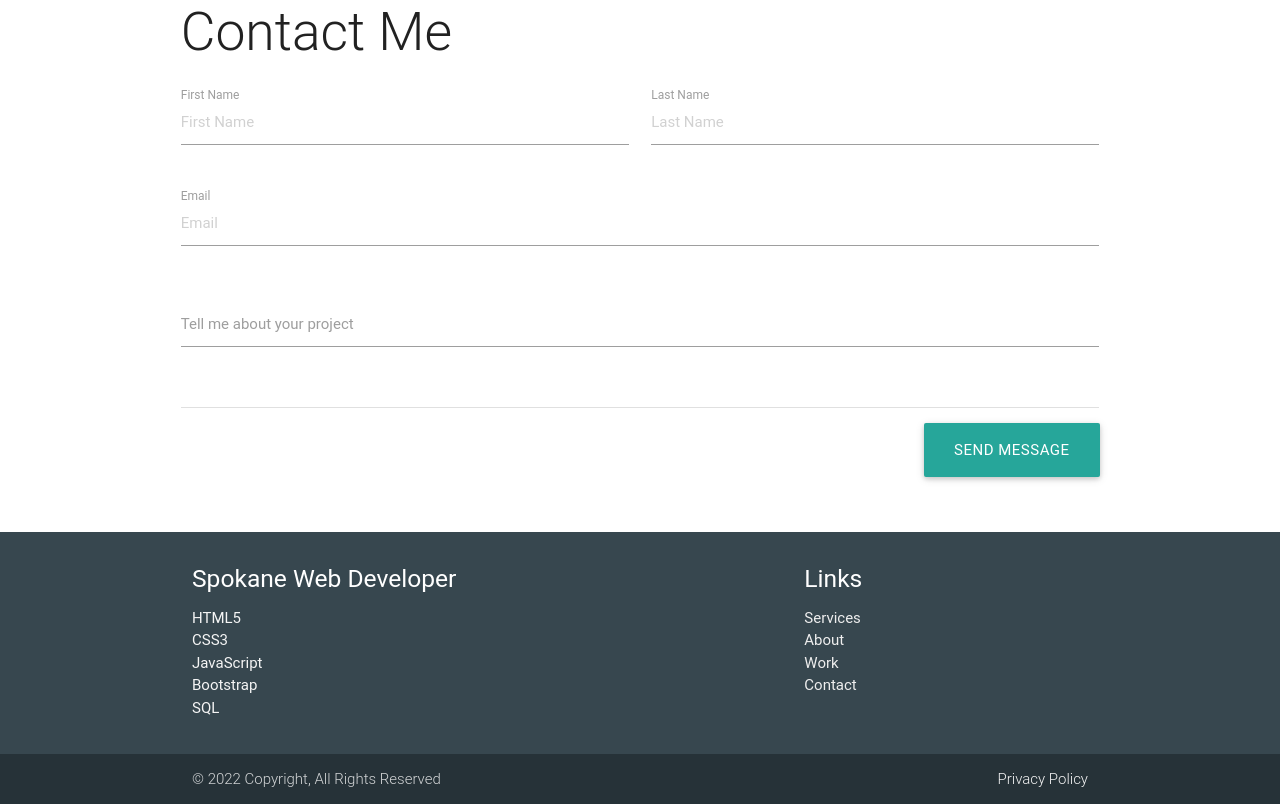
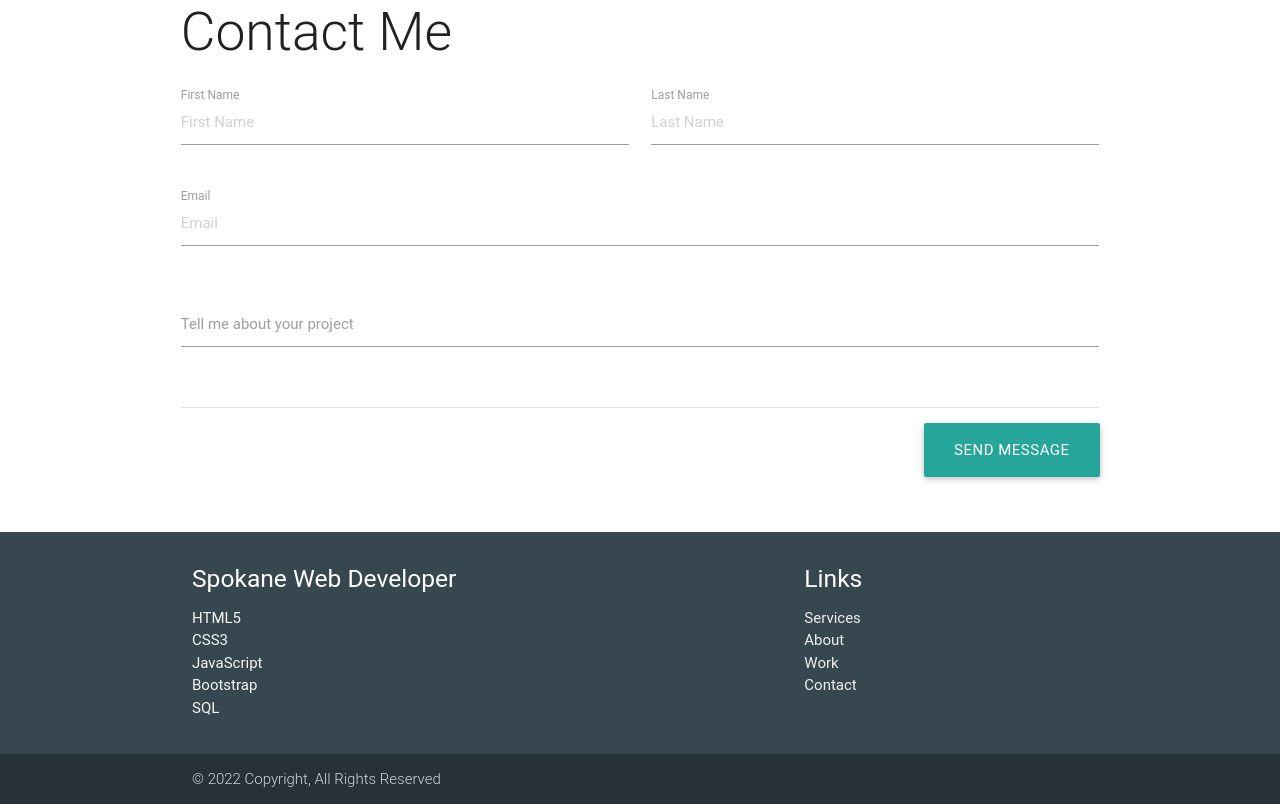
Before and after one commit to DanPGolden/portfolio3, a website: page index.html in a window 1280 px wide. Shown: the part 3023-3827 px from the top of the page. Drawn offline with nearby package versions, Linux system fonts and the light colour scheme; a web font is replaced by a local one.

Commit message:
update privacy policy

```diff
--- a/index.html
+++ b/index.html
@@ -282,8 +282,7 @@
         <div class="footer-copyright blue-grey darken-4">
           <div class="container">
           &copy; 2022 Copyright, All Rights Reserved
-          <a class="grey-text text-lighten-4 right" href="#!">Privacy Policy</a>
-          </div>
+         </div>
         </div>
       </footer>
       <!-- Script Includes -->
```
